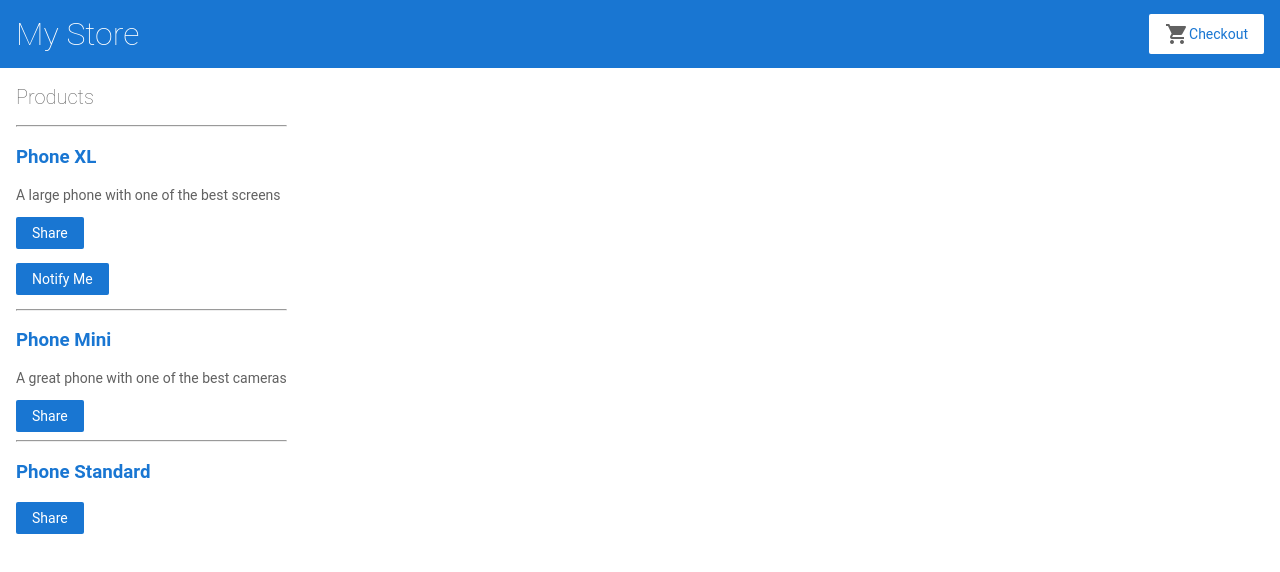
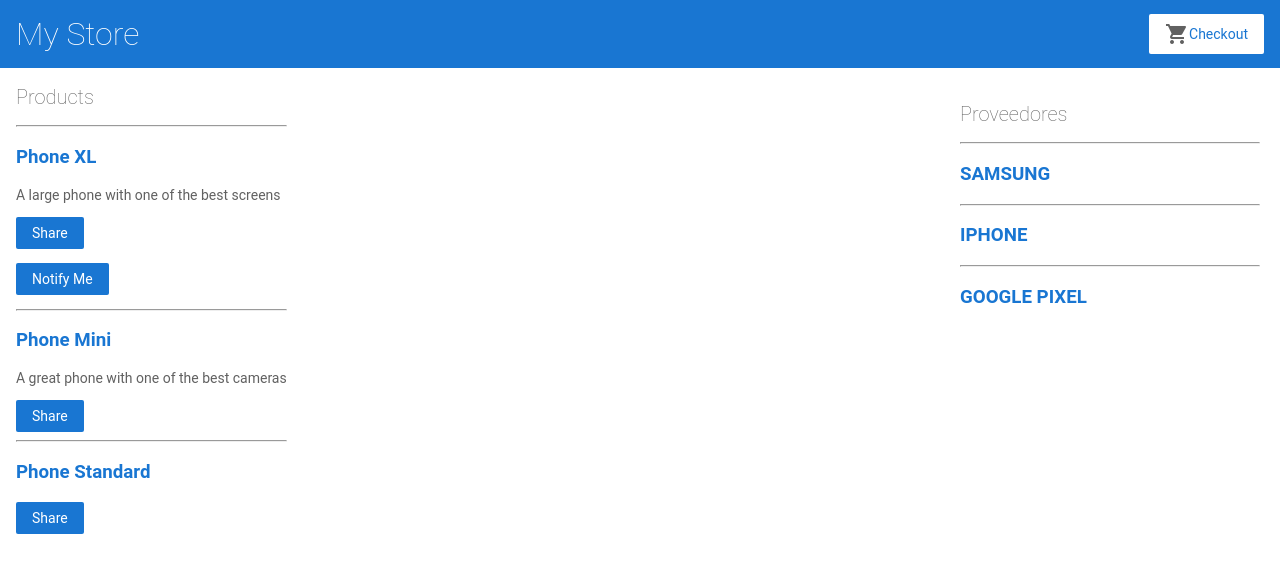
Before and after one commit to DavidAlonso858/Angular-Telefonos, an Angular app: page / in a window 1280 px wide. Shown: the top 572 px of the page. Built offline with nearby package versions, Linux system fonts and the light colour scheme; data requests are answered from the project's data file.

Commit message:
inicio de los proveedores

```diff
--- a/db.json
+++ b/db.json
@@ -1,12 +1,15 @@
 {
     "proveedores": [
         {
+            "id": 1,
             "nombre": "SAMSUNG"
         },
         {
+            "id": 2,
             "nombre": "IPHONE"
         },
         {
+            "id": 3,
             "nombre": "GOOGLE PIXEL"
         }
     ]
--- a/src/app/product-details/product-details.component.html
+++ b/src/app/product-details/product-details.component.html
@@ -1,7 +1,8 @@
 <h2>Product Details</h2>
 <div *ngIf="product">
-    <h3>{{ product.name }}</h3>
-    <h4>{{ product.price | currency }}</h4>
-    <p>{{ product.description }}</p>
-    <button type="button" (click)="addToCart(product)">Buy</button>
-  </div>
+  <h3>{{ product.name }}</h3>
+  <h4>{{ product.price | currency }}</h4>
+  <p>{{ product.description }}</p>
+  <h5>{{ product.proveedor.nombre }}</h5>
+  <button type="button" (click)="addToCart(product)">Buy</button>
+</div>
--- a/src/app/product-details/product-details.component.ts
+++ b/src/app/product-details/product-details.component.ts
@@ -3,6 +3,7 @@ import { ActivatedRoute } from '@angular/router';
 
 import { Product, products } from '../products';
 import { CartService } from '../cart.service';
+import { Proveedor } from '../proveedor';
 
 @Component({
     selector: 'app-product-details',
@@ -11,7 +12,7 @@ import { CartService } from '../cart.service';
     standalone: false
 })
 export class ProductDetailsComponent implements OnInit {
-
+  proveedor: Proveedor[] = [];
   product: Product | undefined;
 
   constructor(private route: ActivatedRoute, private cartService: CartService) { }
@@ -23,6 +24,10 @@ export class ProductDetailsComponent implements OnInit {
 
     // Find the product that correspond with the id provided in route.
     this.product = products.find(product => product.id === productIdFromRoute);
+
+    this.cartService.getProveedores().subscribe((e) =>{
+      this.proveedor =e;
+    })
   }
 
   addToCart(product: Product) {
--- a/src/app/product-list/product-list.component.css
+++ b/src/app/product-list/product-list.component.css
@@ -1,4 +1,11 @@
-
+.pro {
+    margin-top: 35px;
+    margin-right: 20px;
+    position: absolute;
+    right: 0;
+    top: 50px; /* Ajusta según sea necesario */
+    width: 300px; /* Ajusta el ancho según prefieras */
+}
 
 /*
 Copyright Google LLC. All Rights Reserved.
--- a/src/app/product-list/product-list.component.html
+++ b/src/app/product-list/product-list.component.html
@@ -12,6 +12,18 @@
     <app-product-alerts [product]="product" (notify)="onNotify()"></app-product-alerts>
 </div>
 
+
+<div class="pro">
+    <h2>Proveedores</h2>
+    <div *ngFor="let proveedor of proveedores">
+        <hr>
+        <h3>
+            <a [title]="proveedor.nombre">
+                {{ proveedor.nombre }}
+            </a>
+        </h3>
+    </div>
+</div>
 <!--
 Copyright Google LLC. All Rights Reserved.
 Use of this source code is governed by an MIT-style license that
--- a/src/app/product-list/product-list.component.ts
+++ b/src/app/product-list/product-list.component.ts
@@ -1,18 +1,29 @@
 import { Component } from '@angular/core';
 
 import { products } from '../products';
+import { Proveedor } from '../proveedor';
+import { CartService } from '../cart.service';
 
 @Component({
-    selector: 'app-product-list',
-    templateUrl: './product-list.component.html',
-    styleUrls: ['./product-list.component.css'],
-    standalone: false
+  selector: 'app-product-list',
+  templateUrl: './product-list.component.html',
+  styleUrls: ['./product-list.component.css'],
+  standalone: false
 })
 export class ProductListComponent {
   products = [...products];
+  proveedores: Proveedor[] = [];
 
   share() {
     window.alert('The product has been shared!');
+  }
+
+  constructor(private cartService: CartService){}
+
+  ngOnInit() {
+    this.cartService.getProveedores().subscribe((e) => {
+      this.proveedores = e;
+    })
   }
 
   onNotify() {
--- a/src/app/products.ts
+++ b/src/app/products.ts
@@ -1,8 +1,11 @@
+import { Proveedor } from "./proveedor";
+
 export interface Product {
   id: number;
   name: string;
   price: number;
   description: string;
+  proveedor: Proveedor
 }
 
 export const products = [
@@ -10,19 +13,31 @@ export const products = [
     id: 1,
     name: 'Phone XL',
     price: 799,
-    description: 'A large phone with one of the best screens'
+    description: 'A large phone with one of the best screens',
+    proveedor: {
+      "id": 3,
+      "nombre": "GOOGLE PIXEL"
+    }
   },
   {
     id: 2,
     name: 'Phone Mini',
     price: 699,
-    description: 'A great phone with one of the best cameras'
+    description: 'A great phone with one of the best cameras',
+    proveedor: {
+      "id": 1,
+      "nombre": "SAMSUNG"
+    }
   },
   {
     id: 3,
     name: 'Phone Standard',
     price: 299,
-    description: ''
+    description: '',
+    proveedor: {
+      "id": 2,
+      "nombre": "IPHONE"
+    }
   }
 ];
 
--- a/src/app/proveedor.ts
+++ b/src/app/proveedor.ts
@@ -1,3 +1,4 @@
 export interface Proveedor {
+    id: number;
     nombre: string;
 }
```
